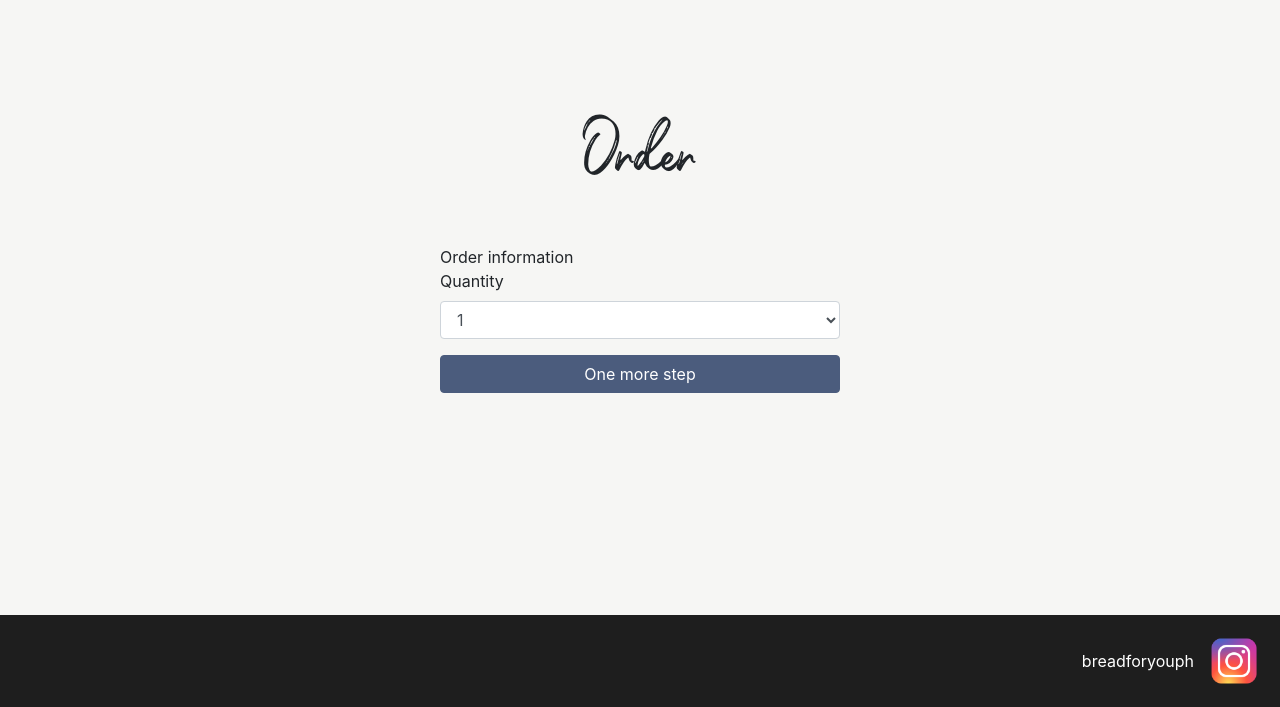
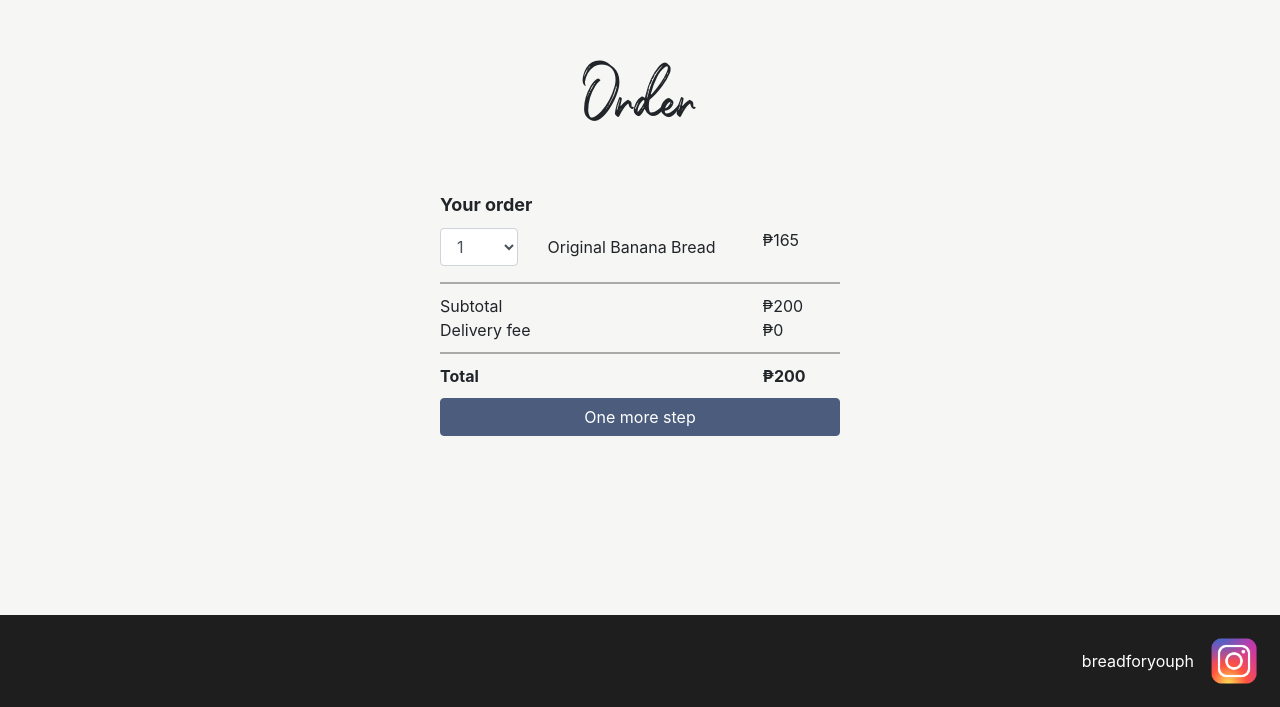
Before and after one commit to janaldous/breadforyouph, a React (Create React App) app: page /order in a window 1280 px wide. Shown: the part 145-852 px from the top of the page. Built offline with nearby package versions, Linux system fonts and the light colour scheme.

Commit message:
added subtotal and total - hardcoded values

```diff
--- /dev/null
+++ b/src/components/order/Order.scss
@@ -0,0 +1,20 @@
+.line-separator {
+    border: 1px solid #0000004f;
+}
+
+.subtotal {
+    padding: 10px 0;
+}
+
+.total {
+    padding: 10px 0;
+}
+
+.bold-title {
+    font-size: 18px;
+    font-weight: bold;
+}
+
+.order-form {
+    padding: 10px 0;
+}
--- a/src/components/order/OrderInfo.tsx
+++ b/src/components/order/OrderInfo.tsx
@@ -1,11 +1,16 @@
 import React from "react";
 import "../../breadforyouph.scss";
+import "./Order.scss";
 import Form from "react-bootstrap/Form";
 import instagramLogo from "../../icons8-instagram-96.png";
 import Button from "react-bootstrap/Button";
+import Row from "react-bootstrap/Row";
+import Col from "react-bootstrap/Col";
 import { OrderComponentProps } from "./OrderModel";
 
 const OrderInfo: React.FC<OrderComponentProps> = (props) => {
+  const MAX_ORDERS = 6;
+
   return (
     <div className="app-container">
       <section id="order">
@@ -14,17 +19,43 @@ const OrderInfo: React.FC<OrderComponentProps> = (props) => {
         </div>
         <div className="row justify-content-center">
           <div className="description">
-            <div className="description">Order information</div>
-            <Form>
-              <Form.Group controlId="quantity">
-                <Form.Label>Quantity</Form.Label>
-                <Form.Control as="select">
-                  {Array.from({ length: 6 }, (v, k) => k + 1).map((x) => (
-                    <option key={`quantity-${x}`}>{x}</option>
-                  ))}
-                </Form.Control>
+            <div className="bold-title">Your order</div>
+            <Form className="order-form">
+              <Form.Group as={Row} controlId="formOrders">
+                <Col sm={3}>
+                  <Form.Control as="select">
+                    {Array.from({ length: MAX_ORDERS }, (v, k) => k + 1).map(
+                      (x) => (
+                        <option key={`quantity-${x}`}>{x}</option>
+                      )
+                    )}
+                  </Form.Control>
+                </Col>
+                <Form.Label column sm={6}>
+                  Original Banana Bread
+                </Form.Label>
+                <Col sm={3}>
+                  ₱165
+                </Col>
               </Form.Group>
-
+              <div className="line-separator"></div>
+              <div className="subtotal">
+                <Row>
+                  <Col xs={9}>Subtotal</Col>
+                  <Col xs={3}>₱200</Col>
+                </Row>
+                <Row>
+                  <Col xs={9}>Delivery fee</Col>
+                  <Col xs={3}>₱0</Col>
+                </Row>
+              </div>
+              <div className="line-separator"></div>
+              <div className="total">
+                <Row>
+                  <Col xs={9}><b>Total</b></Col>
+                  <Col xs={3}><b>₱200</b></Col>
+                </Row>
+              </div>
               <Button
                 variant="primary"
                 className="w-100"
```
Also changed, not shown: 1 other file (tests, documents, lock files or other folders).
